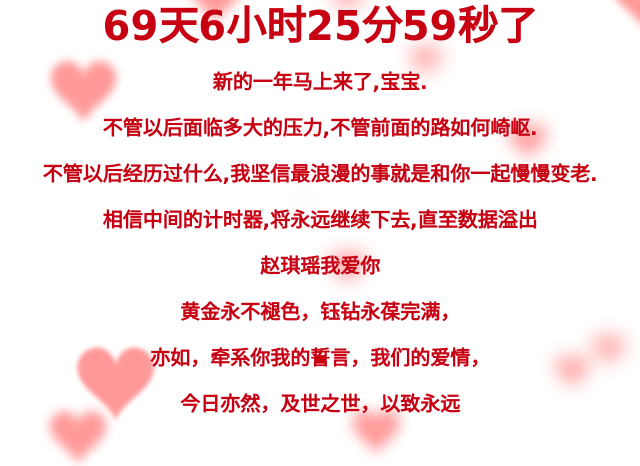
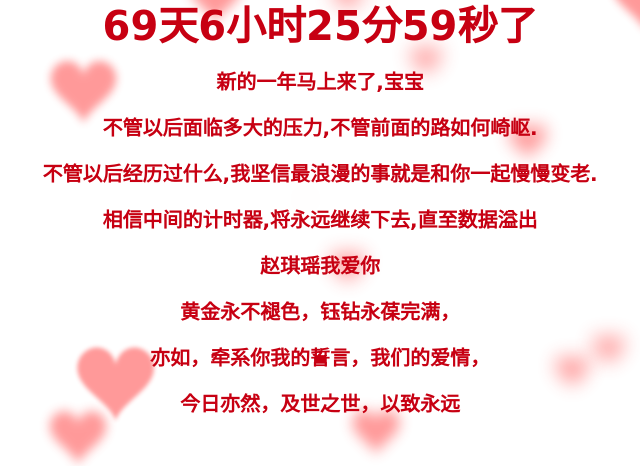
Before and after one commit to zhouzzzso/Zhouzzzso.github.io, a plain HTML site: page index.html in a window 1280 px wide. Shown: the part 278-744 px from the top of the page, 340-980 px from the left. Drawn offline with Linux system fonts and the light colour scheme.

Commit message:
Create index.html

```diff
--- a/index.html
+++ b/index.html
@@ -138,7 +138,7 @@ window.onload=function starttime(){
         var hour = parseInt(time/3600)-24*day;    // 小时 60*60 总小时数-过去的小时数=现在的小时数
         var minute = parseInt(time%3600/60); // 分 -(day*24) 以60秒为一整份 取余 剩下秒数 秒数/60 就是分钟数
         var second = parseInt(time%60);  // 以60秒为一整份 取余 剩下秒数
-        obj.innerHTML="宝宝<br>我们已经认识：<br>"+day+"天"+hour+"小时"+minute+"分"+second+"秒"+"了<br><span>新的一年马上来了,宝宝.<br>不管以后面临多大的压力,不管前面的路如何崎岖.<br>不管以后经历过什么,我坚信最浪漫的事就是和你一起慢慢变老.<br>相信中间的计时器,将永远继续下去,直至数据溢出<br>赵琪瑶我爱你<br>黄金永不褪色，钰钻永葆完满，<br>亦如，牵系你我的誓言，我们的爱情，<br>今日亦然，及世之世，以致永远</span>"
+        obj.innerHTML="宝宝<br>我们已经认识：<br>"+day+"天"+hour+"小时"+minute+"分"+second+"秒"+"了<br><span>新的一年马上来了,宝宝<br>不管以后面临多大的压力,不管前面的路如何崎岖.<br>不管以后经历过什么,我坚信最浪漫的事就是和你一起慢慢变老.<br>相信中间的计时器,将永远继续下去,直至数据溢出<br>赵琪瑶我爱你<br>黄金永不褪色，钰钻永葆完满，<br>亦如，牵系你我的誓言，我们的爱情，<br>今日亦然，及世之世，以致永远</span>"
 
         return true;
     }
```
